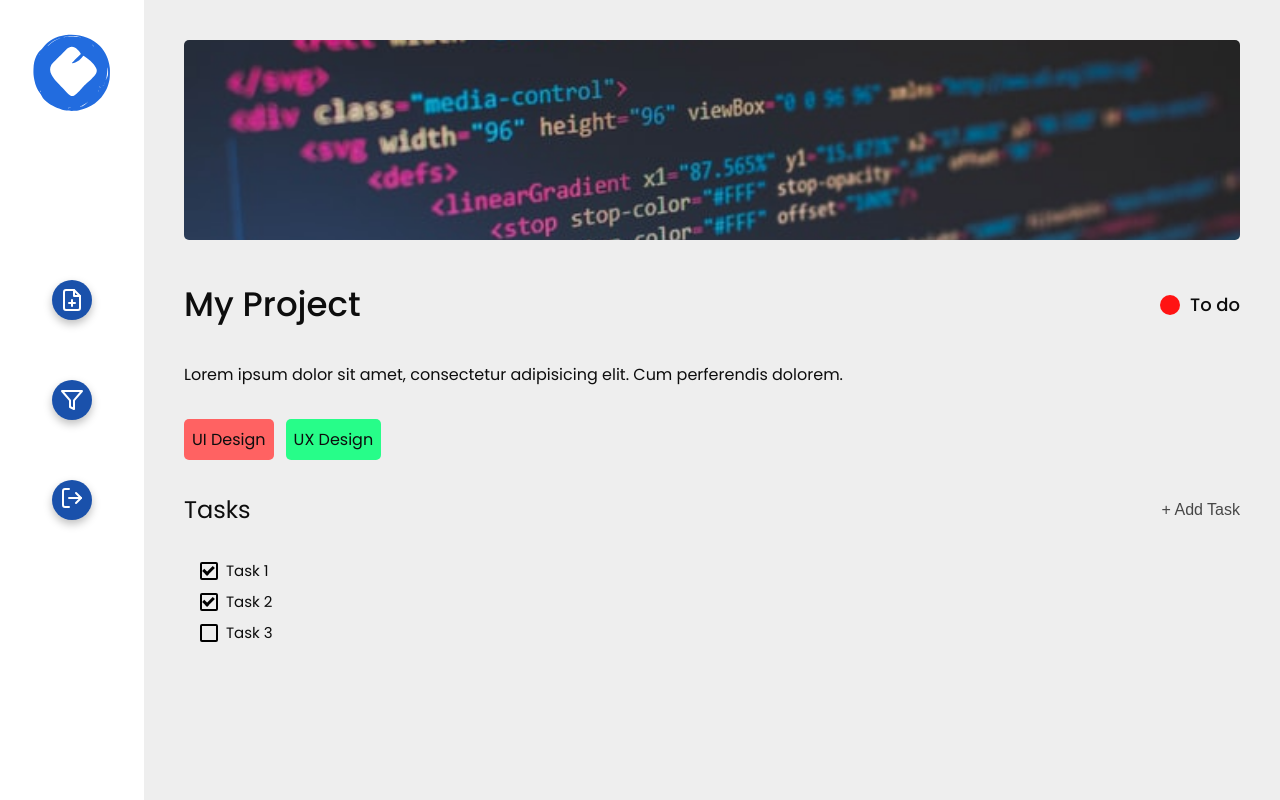
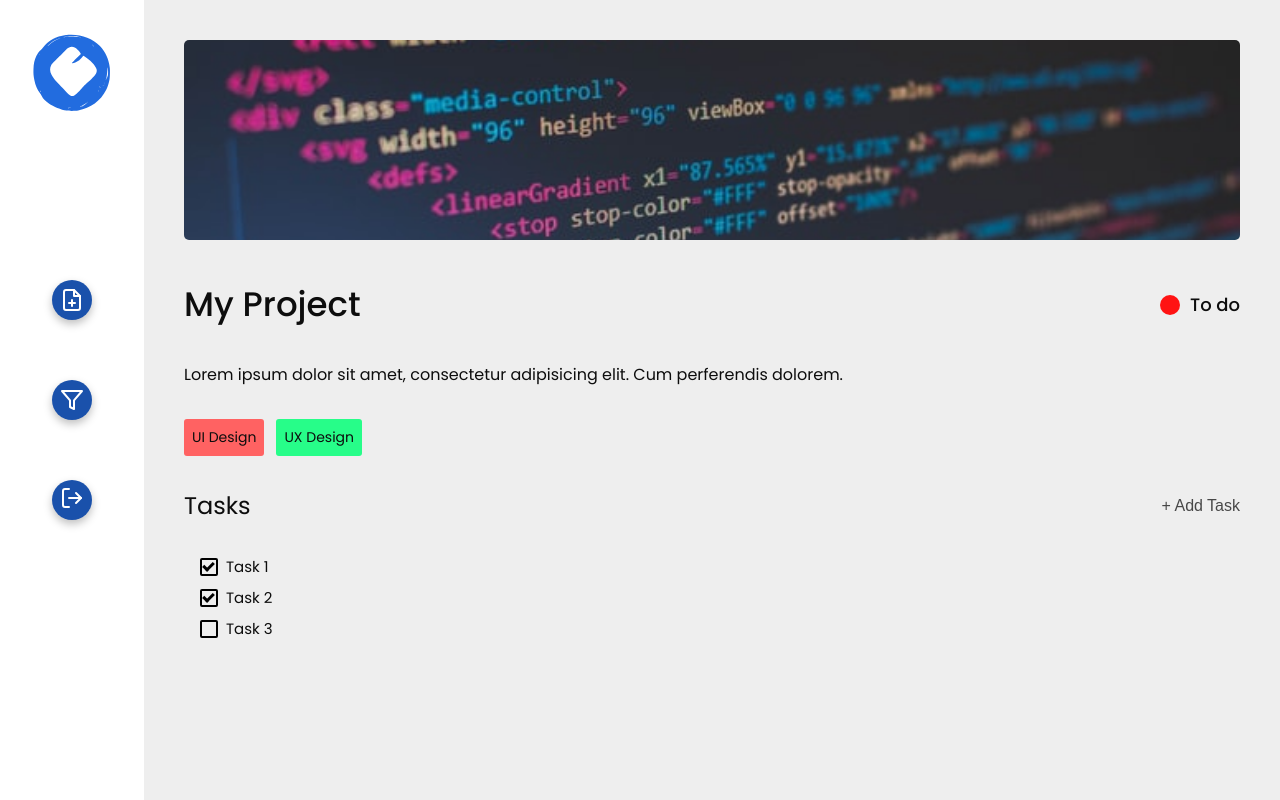
Before and after one commit to LucasAndrade912/project-manager, a React (Vite) app: page /app/project in a window 1280 px wide. Built offline with nearby package versions, Linux system fonts and the light colour scheme; no server answers.

Commit message:
update tag style

```diff
--- a/src/components/Tag/styles.ts
+++ b/src/components/Tag/styles.ts
@@ -7,7 +7,8 @@ export const Container = styled.div`
   margin-top: 1rem;
   margin-right: 0.75rem;
   padding: 0.5rem;
-  border-radius: 5px;
+  border-radius: 3px;
+  font-size: 0.875rem;
   background-color: ${({ color }: ITag) => {
 		return color
 	}}
```
